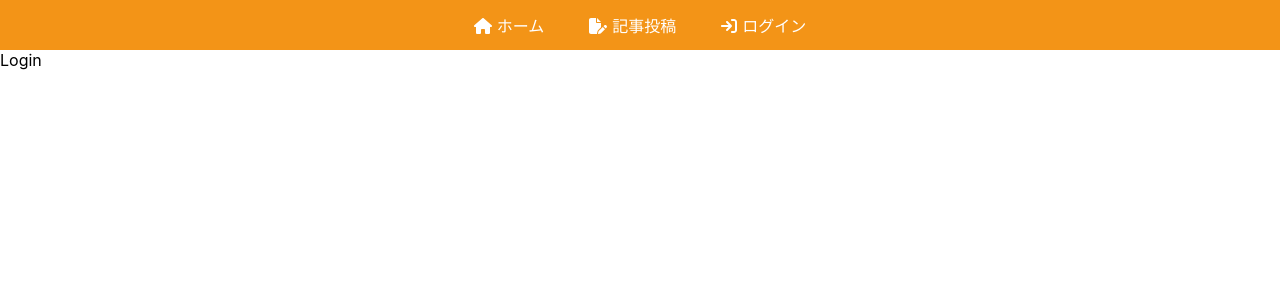
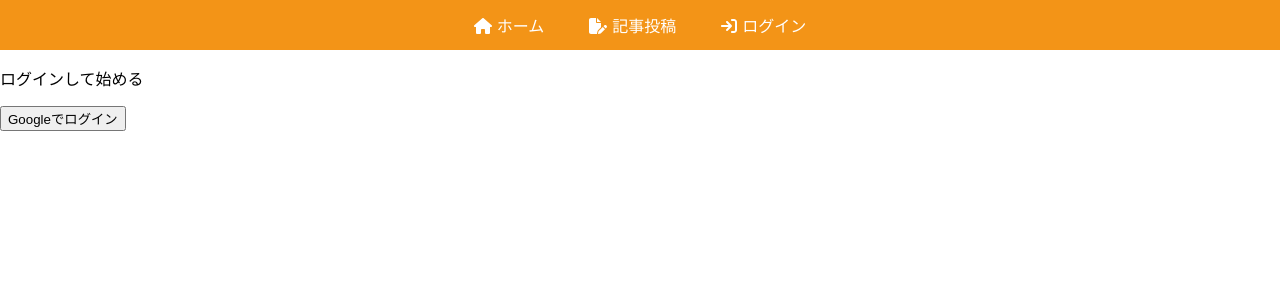
Before and after one commit to asdotas/blog-with-firebase, a React (Create React App) app: page /login in a window 1280 px wide. Shown: the top 300 px of the page. Built offline with nearby package versions, Linux system fonts and the light colour scheme.

Commit message:
implemeted google logon function

```diff
--- a/src/components/Login.js
+++ b/src/components/Login.js
@@ -1,8 +1,21 @@
+import { signInWithPopup } from 'firebase/auth'
 import React from 'react'
+import { auth, provider } from '../firebase';
+//import { auth, provider } from '../firebase';
+
+const loginInWithGoogle = () => {
+  signInWithPopup(auth, provider).then((result) => {
+
+  });
+};
 
 const Login = () => {
   return (
-    <div>Login</div>
+    <div>
+      <p>ログインして始める</p>
+      <button onClick={loginInWithGoogle}>Googleでログイン</button>
+
+    </div>
   )
 }
 
```
